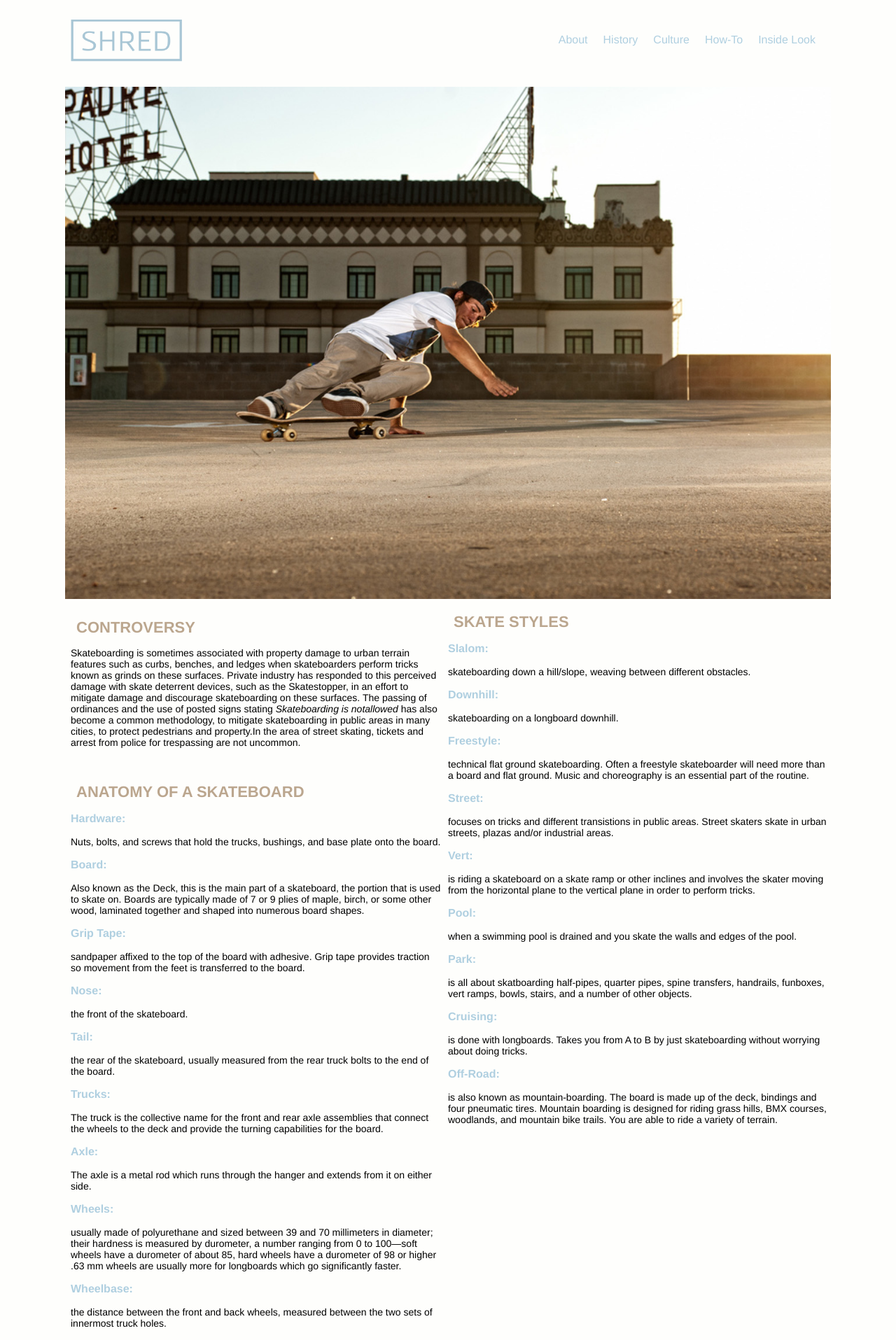
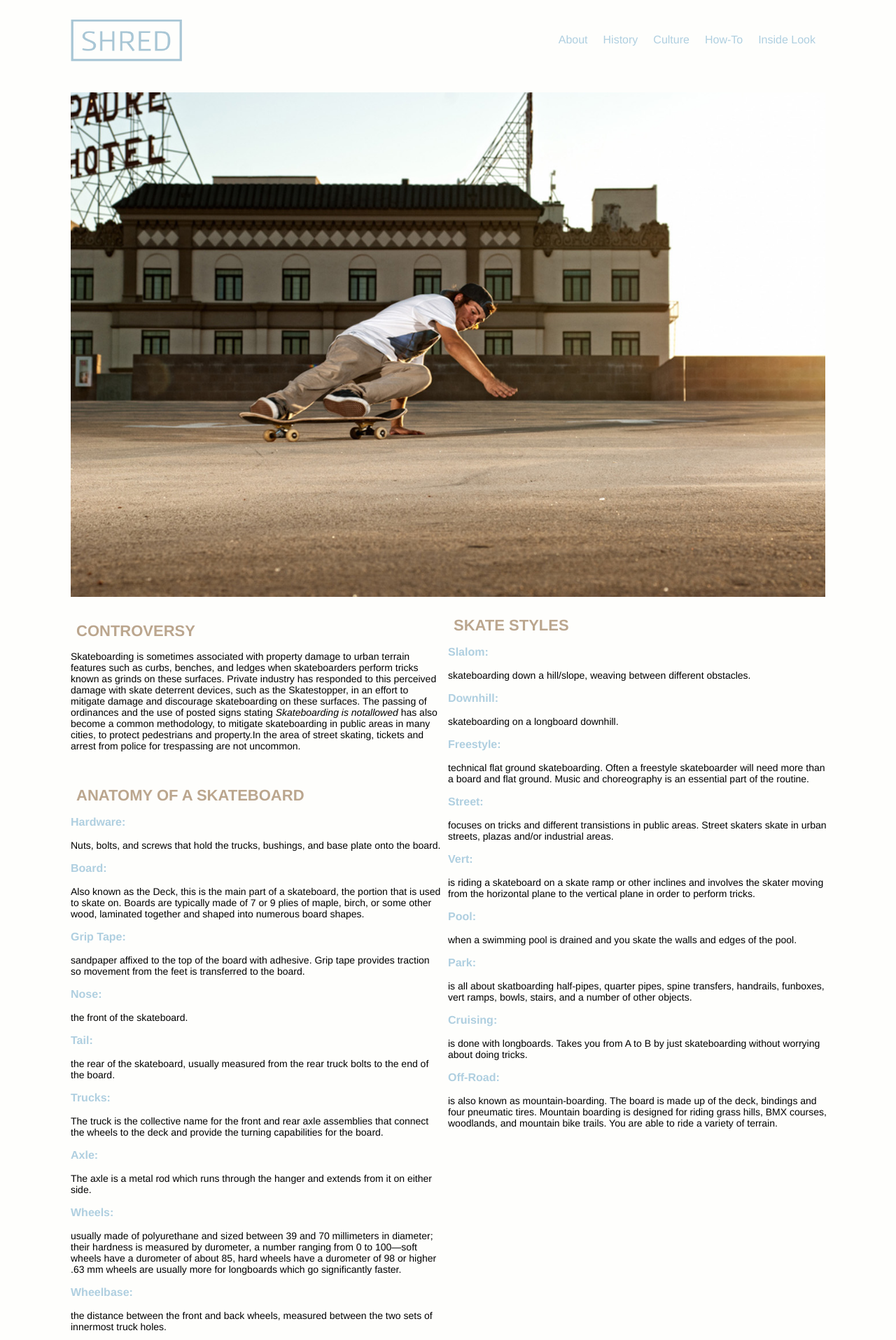
Before and after one commit to maddiwatson1/large-data-website, a Jekyll site: the page built from about.html, in a window 1280 px wide. Shown: the top 1915 px of the page at 70% size. Built offline with Jekyll 4.4.1, drawn with Linux system fonts in a browser that asks for light colours; Markdown is read by kramdown in place of the engine named in the settings.

Commit message:
edited css and about.html

```diff
--- a/about.html
+++ b/about.html
@@ -3,7 +3,7 @@ layout: default
 ---
 
 <div class="unit unit-s-1 unit-m-1 unit-l-1-1-3">
-	<div class="unit-spacer-2">
+	<div class="unit-spacer">
 		<img src="images/about-page.jpg" class="flex-img" alt="">
     </div>
 </div>
@@ -39,7 +39,7 @@ layout: default
 </div>
 <div class="unit unit-s-1 unit-m-1-2">
 	<div class="unit-spacer">
-    <h1>Anatomy of a Skateboard</h1>
+    	<h1>Anatomy of a Skateboard</h1>
     	<h3>Hardware:</h3>
         	<p>Nuts, bolts, and screws that hold the trucks, bushings, and base plate onto the board.</p>
         <h3>Board:</h3>
--- a/css/general.css
+++ b/css/general.css
@@ -168,3 +168,4 @@ p {
 		float: right;
 		width: 50%;
 	}
+}
```
